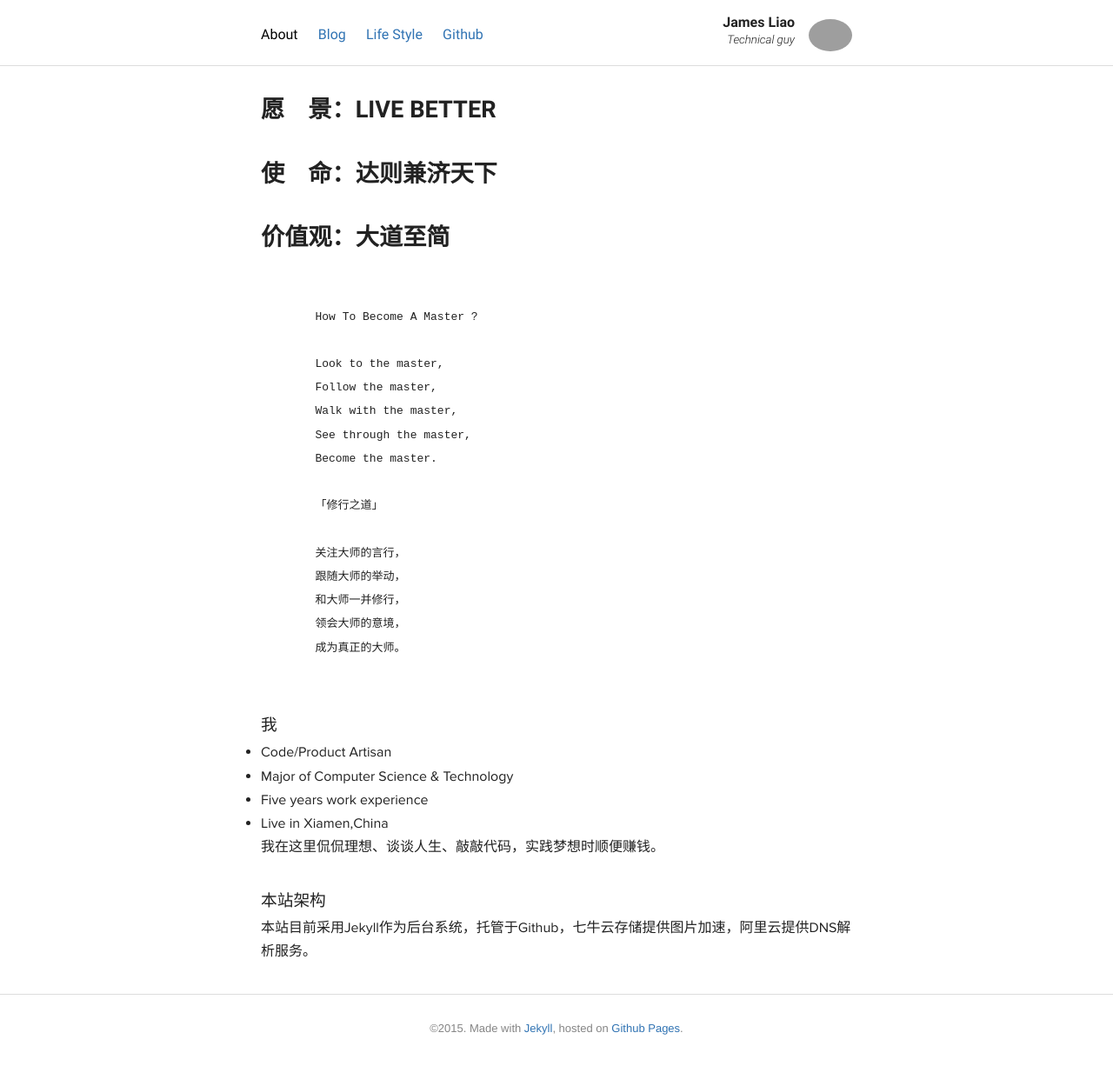
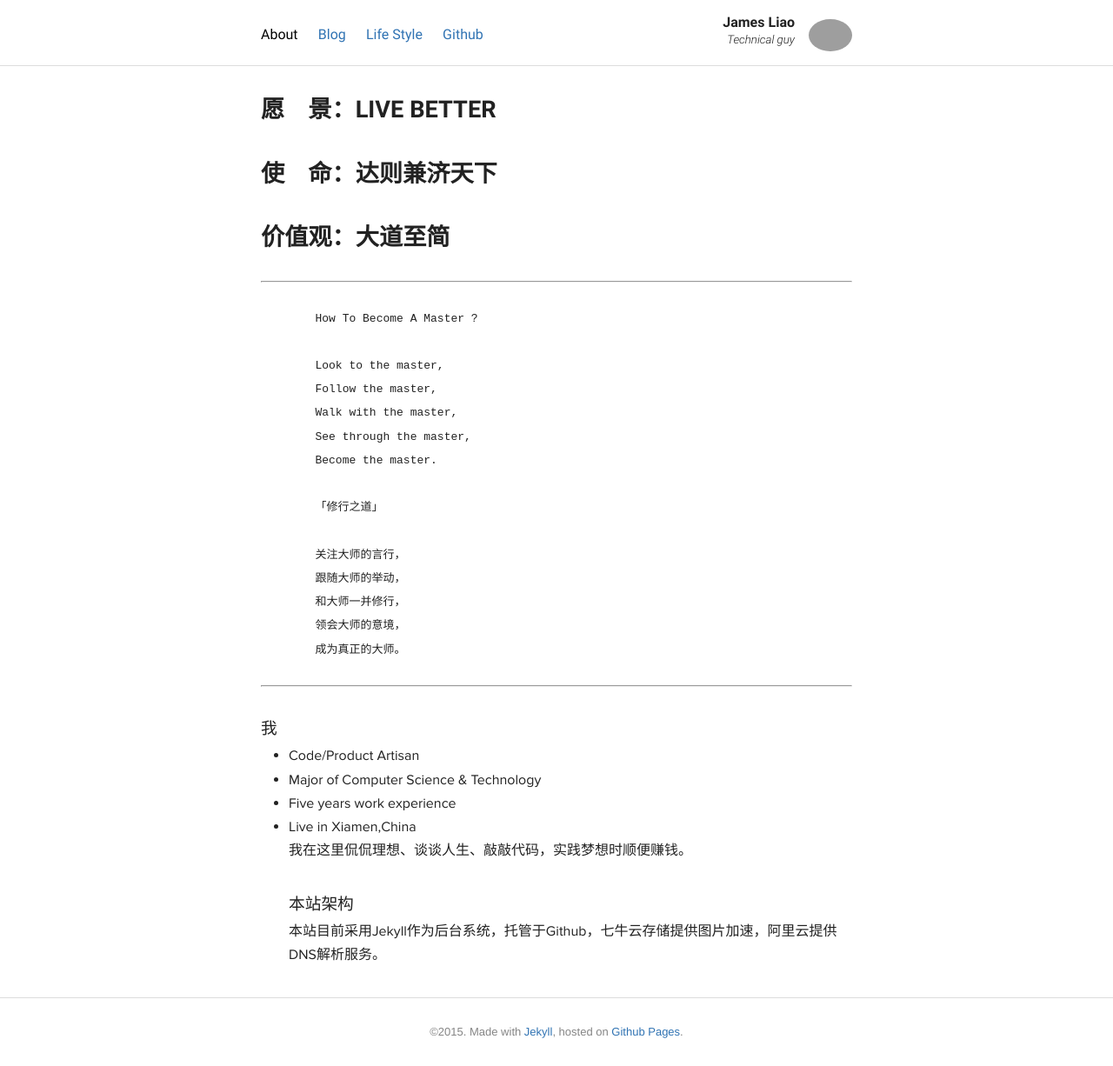
Before and after one commit to vivlong/vivlong.github.io, a Jekyll site: the page built from index.html, in a window 1280 px wide. Shown: the whole page at 87% size. Built offline with Jekyll 4.4.1, drawn with Linux system fonts in a browser that asks for light colours; grey boxes are pictures that could not be loaded.

Commit message:
Update index.html layout

```diff
--- a/index.html
+++ b/index.html
@@ -5,10 +5,11 @@
 ---
 <section class="about-me inner typo">
 	<h1>
-		<p>愿&nbsp;&nbsp;&nbsp;&nbsp;景：LIVE BETTER&nbsp;&nbsp;&nbsp;&nbsp;&nbsp;&nbsp;&nbsp;&nbsp;</p>
+		<p>愿&nbsp;&nbsp;&nbsp;&nbsp;景：LIVE BETTER&nbsp;&nbsp;&nbsp;&nbsp;&nbsp;&nbsp;</p>
 		<p>使&nbsp;&nbsp;&nbsp;&nbsp;命：达则兼济天下</p>
 		<p>价值观：大道至简&nbsp;&nbsp;&nbsp;&nbsp;&nbsp;&nbsp;&nbsp;&nbsp;</p>
 	</h1>
+	<hr/>
 	<pre>
 
 	How To Become A Master ?
@@ -27,8 +28,9 @@
 	领会大师的意境，
 	成为真正的大师。
 	</pre>
+	<hr/>
 	<h3>我</h3>
-	<ul>
+	<ul style="margin-left:2em;">
 		<li>Code/Product Artisan</li>
 		<li>Major of Computer Science & Technology</li>
 		<li>Five years work experience</li>
```
